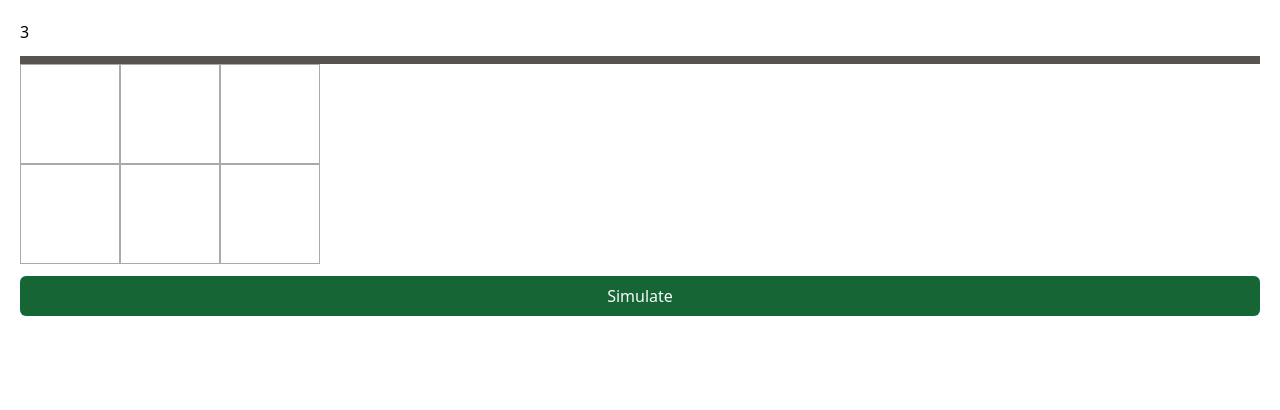
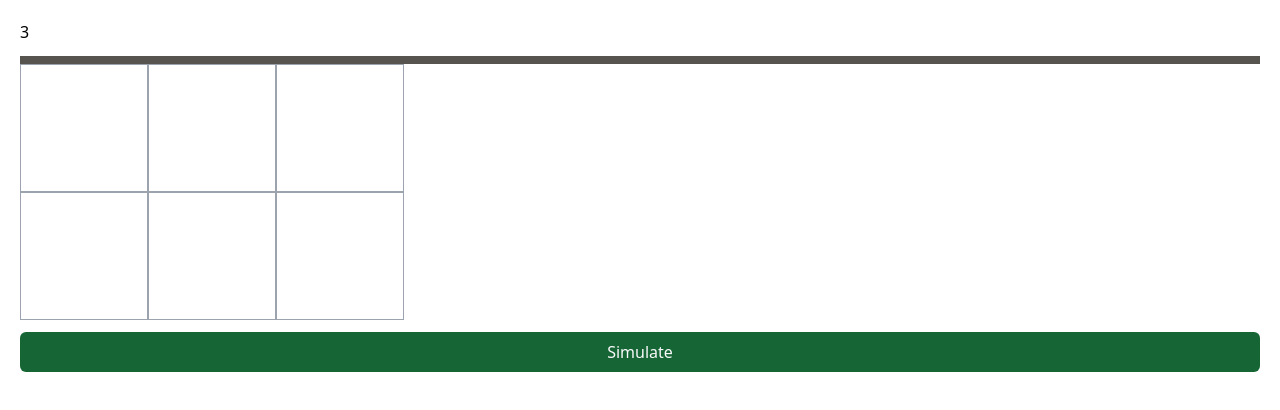
Before and after one commit to vanutp/OpenOlymp2021TaskBVisualizer, a Vue app: page / in a window 1280 px wide. Shown: the top 410 px of the page. Built offline with nearby package versions, Linux system fonts and the light colour scheme.

Commit message:
use tailwind css for everything

```diff
--- a/src/Cell.vue
+++ b/src/Cell.vue
@@ -1,6 +1,6 @@
 <template>
   <div
-    :class="'cell' + (clickable ? ' clickable' : '') + (selected ? ' selected' : '')"
+    :class="'w-32 h-32 border border-gray-400' + (clickable ? ' cursor-pointer' : '') + (selected ? ' bg-blue-500' : '')"
     @click="onClick"
   >
   </div>
@@ -19,17 +19,3 @@ function onClick() {
   }
 }
 </script>
-
-<style scoped>
-.selected {
-  background-color: #2196F3;
-}
-.clickable {
-  cursor: pointer;
-}
-.cell {
-  width: 100px;
-  height: 100px;
-  border: 1px solid #aaa;
-}
-</style>
```
